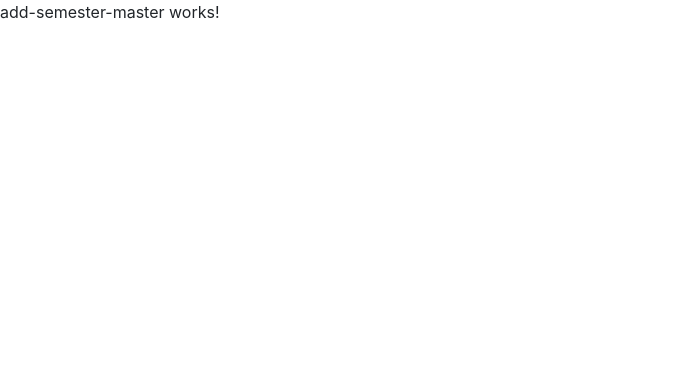
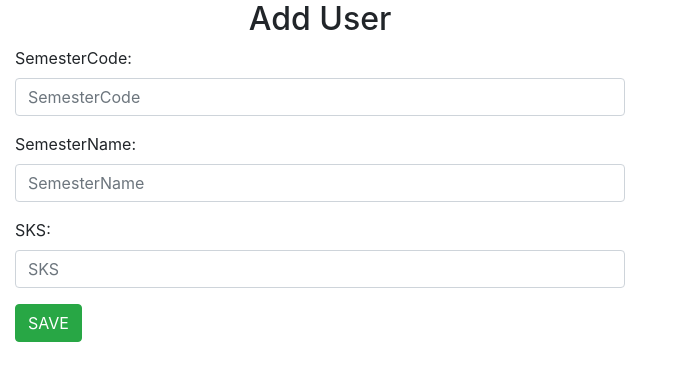
Before and after one commit to YoraApps/GurukulTrail, an Angular app in the folder angular6-example/: page /add-semesterMaster in a window 1280 px wide. Shown: the top 380 px of the page, without its empty margins (0-688 px from the left). Built offline with nearby package versions, Linux system fonts and the light colour scheme.

Commit message:
added edit and add functionality

```diff
--- a/angular6-example/src/app/add-semester-master/add-semester-master.component.html
+++ b/angular6-example/src/app/add-semester-master/add-semester-master.component.html
@@ -1,3 +1,21 @@
-<p>
-  add-semester-master works!
-</p>
+<div class="col-md-6">
+  <h2 class="text-center">Add User</h2>
+  <form [formGroup]="addForm" (ngSubmit)="onSubmit()">
+    <div class="form-group">
+      <label for="SemesterCode">SemesterCode:</label>
+      <input type="SemesterCode" formControlName="SemesterCode" placeholder="SemesterCode" name="SemesterCode" class="form-control" id="SemesterCode">
+    </div>
+
+    <div class="form-group">
+      <label for="SemesterName">SemesterName:</label>
+      <input formControlName="SemesterName" placeholder="SemesterName" name="SemesterName" class="form-control" id="SemesterName">
+    </div>
+
+    <div class="form-group">
+      <label for="SKS">SKS:</label>
+      <input formControlName="SKS" placeholder="SKS" name="SKS" class="form-control" id="SKS">
+    </div>
+
+    <button class="btn btn-success">SAVE</button>
+  </form>
+</div>
--- a/angular6-example/src/app/add-semester-master/add-semester-master.component.ts
+++ b/angular6-example/src/app/add-semester-master/add-semester-master.component.ts
@@ -1,4 +1,7 @@
 import { Component, OnInit } from '@angular/core';
+import {FormBuilder, FormGroup, Validators} from "@angular/forms";
+import {Router} from "@angular/router";
+import {SemesterMasterService} from "../service/semester-master.service";
 
 @Component({
   selector: 'app-add-semester-master',
@@ -7,9 +10,23 @@ import { Component, OnInit } from '@angular/core';
 })
 export class AddSemesterMasterComponent implements OnInit {
 
-  constructor() { }
+  constructor(private formBuilder: FormBuilder,private router: Router, private semesterMasterService: SemesterMasterService) { }
+
+  addForm: FormGroup;
 
   ngOnInit() {
+    this.addForm = this.formBuilder.group({
+      SemesterId: [],
+      SemesterCode: ['', Validators.required],
+      SemesterName: ['', Validators.required],
+      SKS: ['', Validators.required]
+    });
+  }
+  onSubmit() {
+    this.semesterMasterService.createSemester(this.addForm.value)
+      .subscribe( data => {
+        this.router.navigate(['list-semesterMaster']);
+      });
   }
 
 }
--- a/angular6-example/src/app/app.module.ts
+++ b/angular6-example/src/app/app.module.ts
@@ -15,6 +15,7 @@ import {SemesterMasterService} from "./service/semester-master.service";
 import { AddSemesterMasterComponent } from './add-semester-master/add-semester-master.component';
 import { EditSemesterMasterComponent } from './edit-semester-master/edit-semester-master.component';
 import { ListSemesterMasterComponent } from './list-semester-master/list-semester-master.component';
+import { ListClassRoomMasterComponent } from './list-class-room-master/list-class-room-master.component';
 
 @NgModule({
   declarations: [
@@ -25,7 +26,8 @@ import { ListSemesterMasterComponent } from './list-semester-master/list-semeste
     EditUserComponent,
     AddSemesterMasterComponent,
     EditSemesterMasterComponent,
-    ListSemesterMasterComponent
+    ListSemesterMasterComponent,
+    ListClassRoomMasterComponent
   ],
   imports: [
     BrowserModule,
--- a/angular6-example/src/app/edit-semester-master/edit-semester-master.component.html
+++ b/angular6-example/src/app/edit-semester-master/edit-semester-master.component.html
@@ -1,3 +1,21 @@
-<p>
-  edit-semester-master works!
-</p>
+<div class="col-md-6">
+  <h2 class="text-center">Edit semester</h2>
+  <form [formGroup]="editForm" (ngSubmit)="onSubmit()">
+    <div class="form-group">
+      <label for="SemesterCode">SemesterCode:</label>
+      <input formControlName="SemesterId" type="text" name="SemesterId" id="SemesterId" style="display: none" />
+      <input  formControlName="SemesterCode" placeholder="Semester Code" name="SemesterCode" class="form-control" id="SemesterCode">
+    </div>
+
+    <div class="form-group">
+      <label for="SemesterName">SemesterName:</label>
+      <input formControlName="SemesterName" placeholder="Semester Name" name="SemesterName" class="form-control" id="SemesterName">
+    </div>
+
+    <div class="form-group">
+      <label for="SKS">SKS:</label>
+      <input formControlName="SKS" placeholder="SKS" name="SKS" class="form-control" id="SKS">
+    </div>
+    <button class="btn btn-success">Update</button>
+  </form>
+</div>
--- a/angular6-example/src/app/edit-semester-master/edit-semester-master.component.ts
+++ b/angular6-example/src/app/edit-semester-master/edit-semester-master.component.ts
@@ -1,4 +1,10 @@
 import { Component, OnInit } from '@angular/core';
+import {Router} from "@angular/router";
+import {FormBuilder, FormGroup, Validators, FormControl} from "@angular/forms";
+import {first} from "rxjs/operators";
+import {SemesterMasterService} from "../service/semester-master.service";
+import {semesterMaster} from "../model/semesterMaster.model";
+
 
 @Component({
   selector: 'app-edit-semester-master',
@@ -7,9 +13,48 @@ import { Component, OnInit } from '@angular/core';
 })
 export class EditSemesterMasterComponent implements OnInit {
 
-  constructor() { }
+  semesterMasters: semesterMaster;
+  editForm :FormGroup= new FormGroup({
+    SemesterId: new  FormControl(''),
+    SemesterCode: new  FormControl(''),
+    SemesterName: new  FormControl(''),
+    SKS: new  FormControl(''),
+  });
+  constructor(private formBuilder: FormBuilder,private router: Router, private semesterMasterService: SemesterMasterService) { }
+  SemesterId
+  ngOnInit() {
+    this.SemesterId = localStorage.getItem("editSemsterId");
+    if(!this.SemesterId) {
+      alert("Invalid action.")
+      this.router.navigate(['list-semesterMaster']);
+      return;
+  }
+  else{
+    this.semesterMasterService.getSemesterById(this.SemesterId)
+    .subscribe( data => {
+      this.semesterMasters=data;
+      this.editForm.setValue(this.semesterMasters);
+    })
 
-  ngOnInit() {
+    // = new FormGroup({
+    //   SemesterCode: new  FormControl(''),
+    //   SemesterName: new  FormControl(''),
+    //   SKS: new  FormControl(''),
+    // });
+  }
+}
+  onSubmit() {
+    // console.log(this.editForm.value)
+    // console.log(this.SemesterId)
+    this.semesterMasterService.updateSemester(this.editForm.value)
+      .pipe(first())
+      .subscribe(
+        data => {
+          this.router.navigate(['list-semesterMaster']);
+        },
+        error => {
+          alert(error);
+        });
   }
 
 }
--- /dev/null
+++ b/angular6-example/src/app/list-class-room-master/list-class-room-master.component.html
@@ -0,0 +1,3 @@
+<p>
+  list-class-room-master works!
+</p>
--- /dev/null
+++ b/angular6-example/src/app/list-class-room-master/list-class-room-master.component.ts
@@ -0,0 +1,15 @@
+import { Component, OnInit } from '@angular/core';
+
+@Component({
+  selector: 'app-list-class-room-master',
+  templateUrl: './list-class-room-master.component.html',
+  styleUrls: ['./list-class-room-master.component.css']
+})
+export class ListClassRoomMasterComponent implements OnInit {
+
+  constructor() { }
+
+  ngOnInit() {
+  }
+
+}
--- a/angular6-example/src/app/list-semester-master/list-semester-master.component.ts
+++ b/angular6-example/src/app/list-semester-master/list-semester-master.component.ts
@@ -15,7 +15,6 @@ export class ListSemesterMasterComponent implements OnInit {
 
   semesterMasters: semesterMaster[];
   ngOnInit() {
-    debugger
     this.semesterMasterService.getSemester()
       .subscribe( data => {
         this.semesterMasters = data;
@@ -23,7 +22,6 @@ export class ListSemesterMasterComponent implements OnInit {
   }
 
   deleteSemester(semesterMasters: semesterMaster): void{
-    debugger
     this.semesterMasterService.deleteSemester(semesterMasters.SemesterId)
     .subscribe( data => {
       this.semesterMasters=this.semesterMasters.filter(s=>s !==semesterMasters );
--- a/angular6-example/src/app/service/semester-master.service.ts
+++ b/angular6-example/src/app/service/semester-master.service.ts
@@ -7,24 +7,28 @@ import {semesterMaster} from "../model/semesterMaster.model";
 export class SemesterMasterService {
 
   constructor(private http: HttpClient) { }
-  baseUrl: string = 'http://localhost:1487/api/semesterMaster/GetAllsemesterMaster';
-  baseUrl2: string = 'http://localhost:1487/api/semesterMaster/Delete';
+  baseUrl: string = 'http://localhost:1487/api/semesterMaster';
+  // baseUrl: string = 'http://localhost:1487/api/semesterMaster/GetAllsemesterMaster';
+  // baseUrl2: string = 'http://localhost:1487/api/semesterMaster/Delete';
+  // baseUrl3: string = 'http://localhost:1487/api/semesterMaster/Update';
+  // baseUrl3: string = 'http://localhost:1487/api/semesterMaster/GetSemesterById';
 
 getSemester() {
-  debugger
-  return this.http.get<semesterMaster[]>(this.baseUrl);
+  return this.http.get<semesterMaster[]>(this.baseUrl+"/GetAllsemesterMaster");
+}
+getSemesterById(semId) {
+  return this.http.get<semesterMaster>(this.baseUrl+ '/GetSemesterById/' + semId);
 }
 
 createSemester(semester: semesterMaster) {
-  return this.http.post(this.baseUrl, semester);
+  return this.http.post(this.baseUrl+"/Update", semester);
 }
 
 updateSemester(semester: semesterMaster) {
-  return this.http.post(this.baseUrl + '/' + semester.SemesterId, semester);
+  return this.http.post(this.baseUrl+"/Update", semester);
 }
 
 deleteSemester(id: number) {
-  debugger
-  return this.http.delete(this.baseUrl2 + '/' + id);
+  return this.http.delete(this.baseUrl+"/Delete/" + id);
 }
 }
```
Also changed, not shown: angular6-example/src/app/model/classRoomMaster.model.ts (added, +9 -0 lines), angular6-example/src/app/service/class-room-master-service.service.ts (added, +29 -0 lines), angular6-example/src/app/list-class-room-master/list-class-room-master.component.css (added), 2 other files (tests, documents, lock files or other folders).
